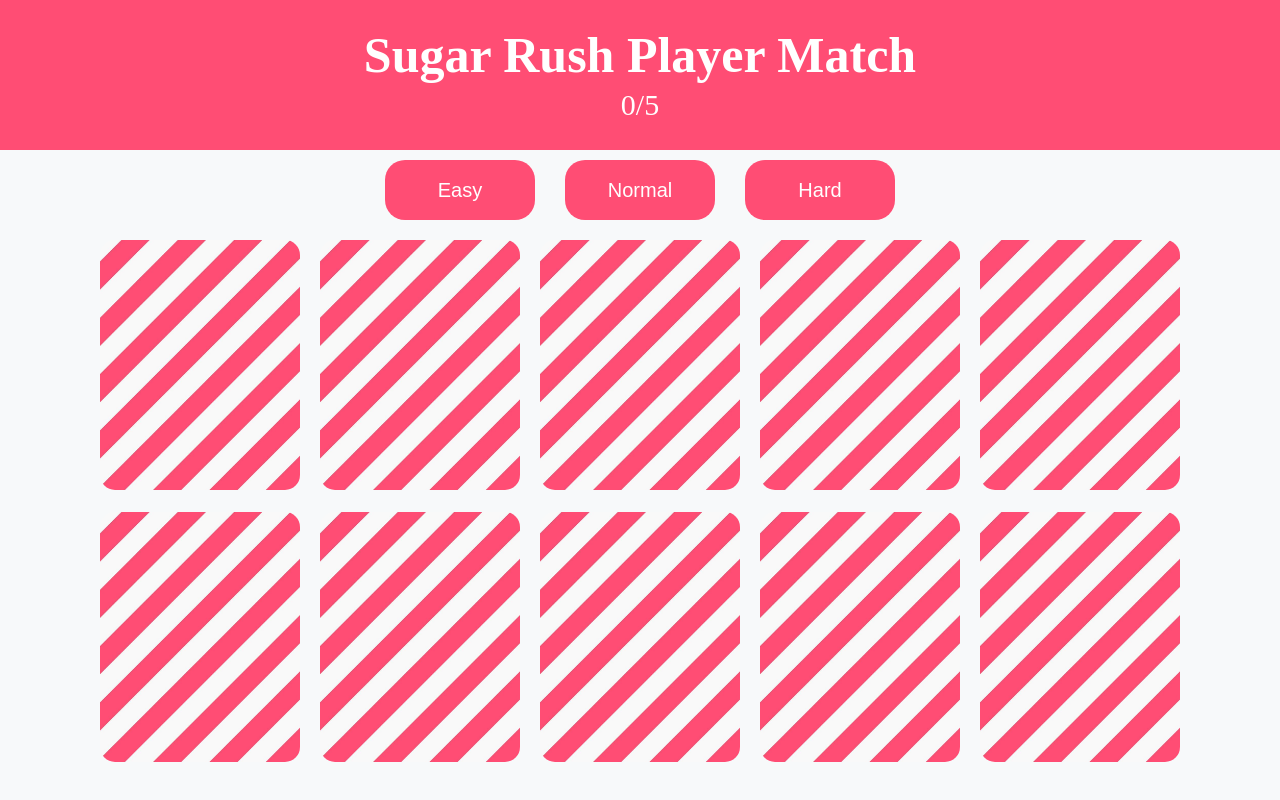
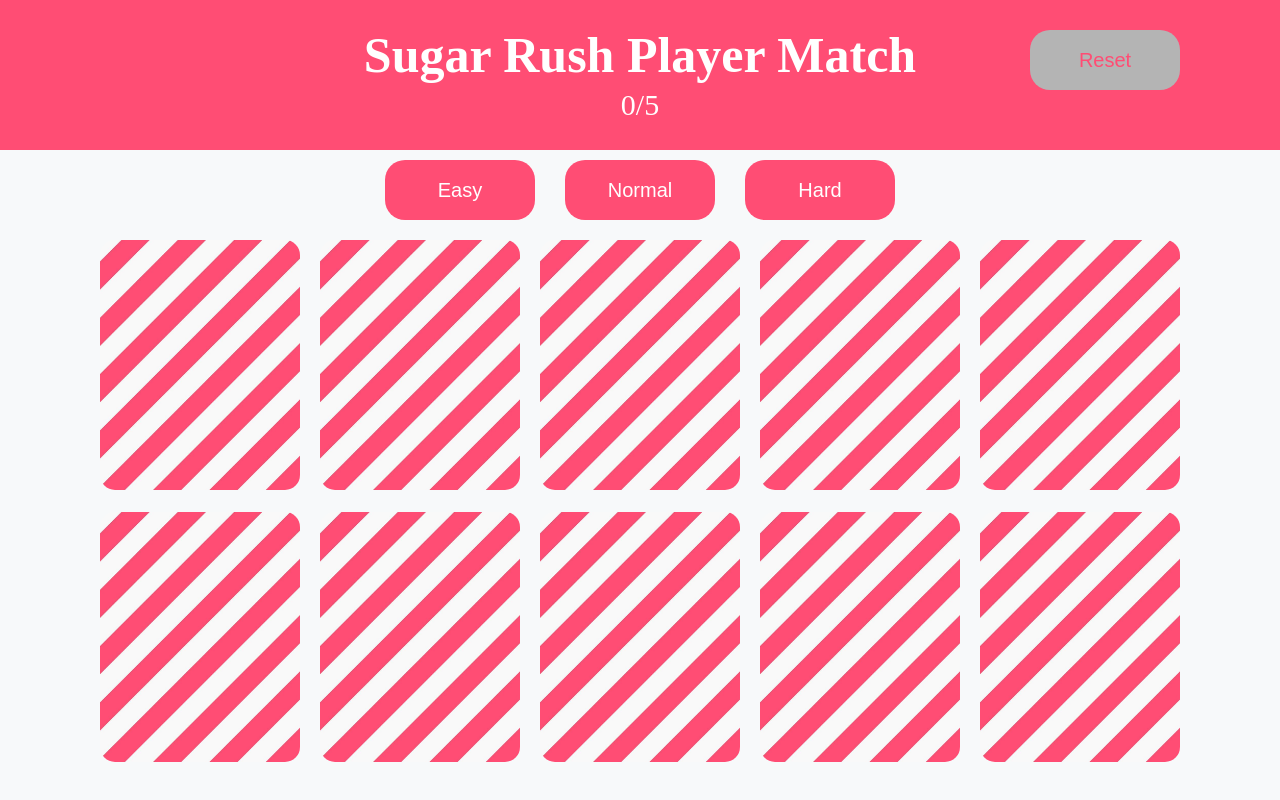
Before and after one commit to imddoy/ChaeHyeonKim, a React (Vite) app in the folder week3_cardgame/cardgame/: page / in a window 1280 px wide. Built offline with nearby package versions, Linux system fonts and the light colour scheme.

Commit message:
feat: reset 구현

```diff
--- a/week3_cardgame/cardgame/src/components/header/Header.jsx
+++ b/week3_cardgame/cardgame/src/components/header/Header.jsx
@@ -2,11 +2,12 @@
 import * as H from './HeaderStyle';
 import Score from './Score';
 
-export default function Header({ score, level }) {
+export default function Header({ score, level, resetGame }) {
     return (
         <H.HeaderWrapper>
             <H.Title>Sugar Rush Player Match</H.Title>
             <Score score={score} level={level} />
+            <H.Reset onClick={resetGame}>Reset</H.Reset>
         </H.HeaderWrapper>
     );
 }
--- a/week3_cardgame/cardgame/src/components/header/HeaderStyle.jsx
+++ b/week3_cardgame/cardgame/src/components/header/HeaderStyle.jsx
@@ -14,6 +14,26 @@
     text-align: center;
     font-size: 5rem;
     font-weight: bold;
-
     color: ${(props) => props.theme.colors.white};
 `;
+
+export const Reset = styled.button`
+    position: fixed;
+    right: 10rem;
+    top: 3rem;
+    width: 15rem;
+    height: 6rem;
+    background-color: ${(props) => props.theme.colors.grey};
+    border: none;
+    border-radius: 20px;
+    color: ${(props) => props.theme.colors.pink};
+    cursor: pointer;
+    font-size: 2rem;
+    &:focus {
+        outline: none;
+    }
+
+    &:hover {
+        box-shadow: inset 0 1rem.5rem rgba(0, 0, 0, 0.25);
+    }
+`;
--- a/week3_cardgame/cardgame/src/pages/GamePage.jsx
+++ b/week3_cardgame/cardgame/src/pages/GamePage.jsx
@@ -7,11 +7,18 @@
     const [score, setScore] = useState(0);
     const [level, setLevel] = useState(5);
 
+    // 점수 업데이트
     const updateScore = (newScore) => {
         setScore(newScore);
     };
+    // 난이도 업데이트
     const updateLevel = (level) => {
         setLevel(level);
+    };
+    // 게임 리셋
+    const resetGame = () => {
+        setLevel(5);
+        setScore(0);
     };
 
     // 난이도 변경 시 점수 리셋
@@ -21,7 +28,7 @@
 
     return (
         <>
-            <Header score={score} level={level} />
+            <Header score={score} level={level} resetGame={resetGame} />
             <LevelHandler updateLevel={updateLevel} />
             <CardHandler level={level} updateScore={updateScore} />
         </>
```
Also changed, not shown: 2 other files (tests, documents, lock files or other folders).
